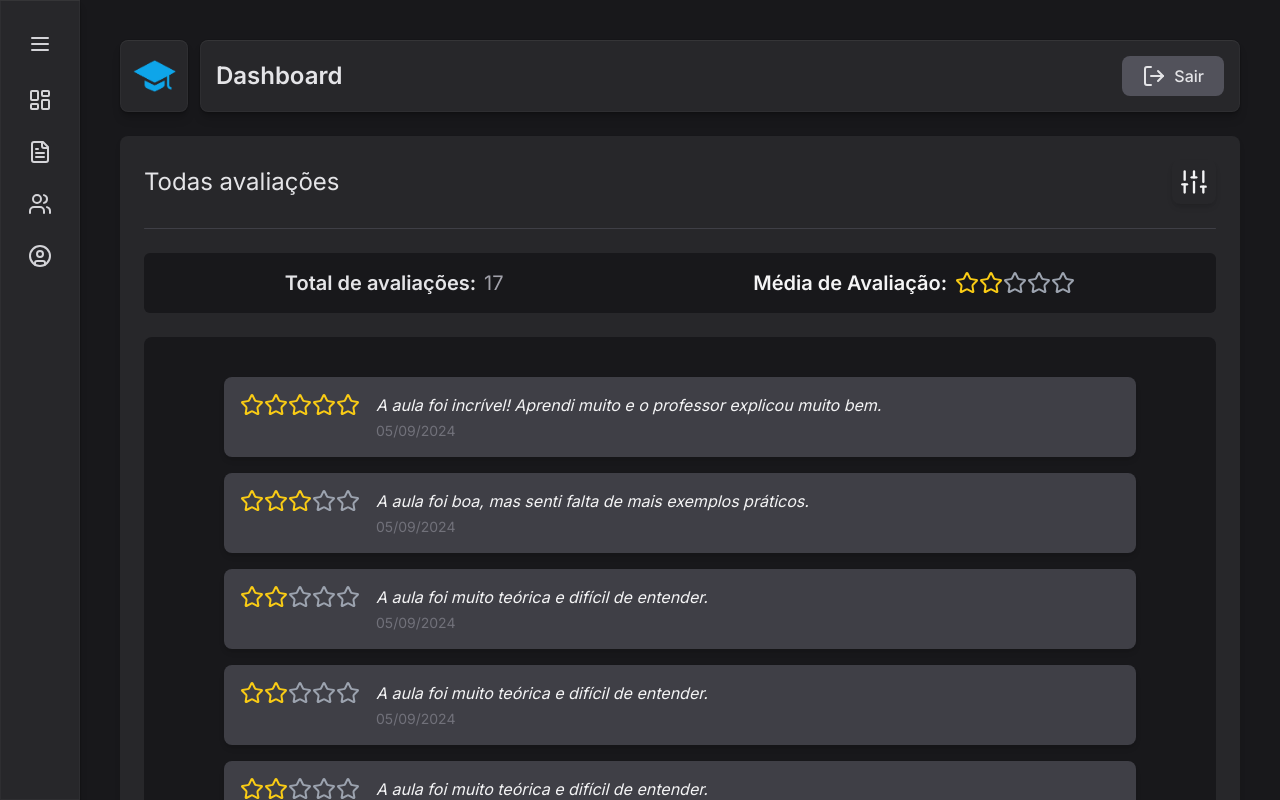
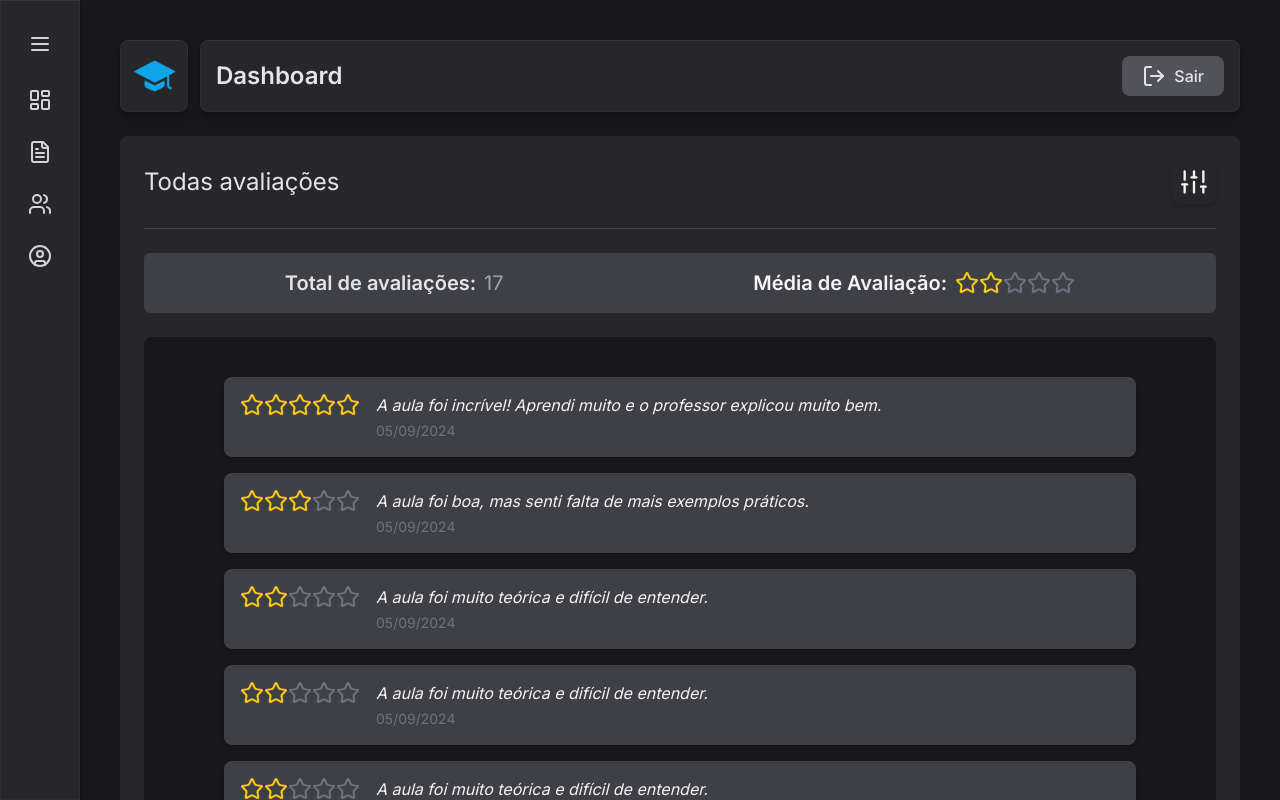
Before and after one commit to brenocrepaldi/avalie-web, a React (Vite) app: page /dashboard/reviews in a window 1280 px wide. Built offline with nearby package versions, Linux system fonts and the light colour scheme; no server answers; sample sign-in values are in the browser's storage.

Commit message:
style: reviews page

```diff
--- a/src/pages/dashboard/reviews-page.tsx
+++ b/src/pages/dashboard/reviews-page.tsx
@@ -24,7 +24,7 @@ export function ReviewsPage() {
 					className={`h-6 w-6 transition-colors ${
 						i <= (clickable ? selectedRating || 0 : rating)
 							? 'text-yellow-400'
-							: 'text-gray-400'
+							: 'text-gray-500'
 					} ${clickable && 'cursor-pointer'}`}
 					onClick={() => clickable && setSelectedRating(i)}
 				/>
@@ -67,14 +67,14 @@ export function ReviewsPage() {
 					<div className="h-[1px] rounded-lg bg-zinc-700" />
 
 					{filterOpen ? (
-						<div className="p-4 rounded-md bg-zinc-600 flex justify-center gap-2 items-center mb-6 transition-all">
+						<div className="p-4 rounded-md bg-zinc-900 flex justify-center gap-2 items-center mb-6 transition-all">
 							<span className="text-lg font-semibold text-zinc-100">
 								Filtrar por estrelas:
 							</span>
 							<div className="flex gap-1">{renderStars(5, true)}</div>
 						</div>
 					) : (
-						<div className="p-4 rounded-md bg-zinc-900 flex justify-around items-center mb-6 transition-all">
+						<div className="p-4 rounded-md bg-zinc-700 flex justify-around items-center mb-6 transition-all">
 							<div className="flex items-center gap-2">
 								<span className="text-xl font-semibold text-zinc-200">
 									Total de avaliações:
```
